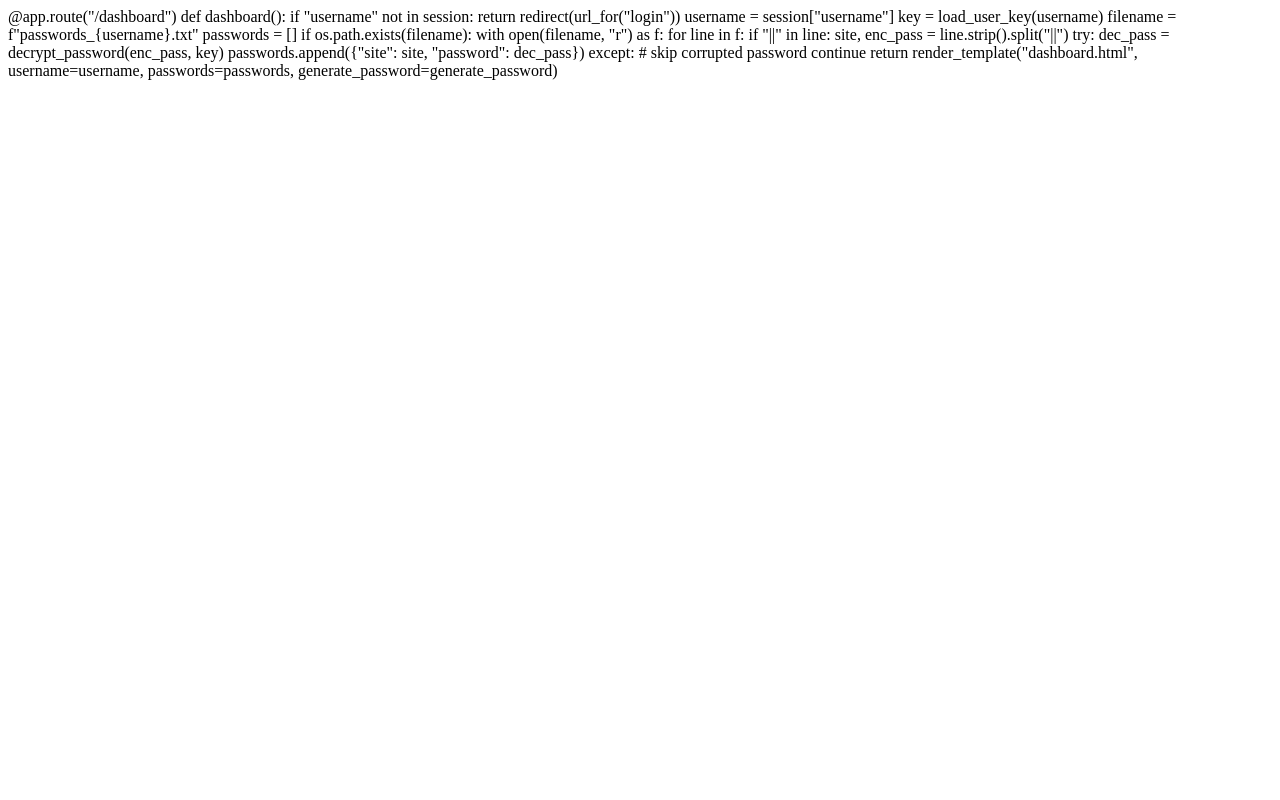
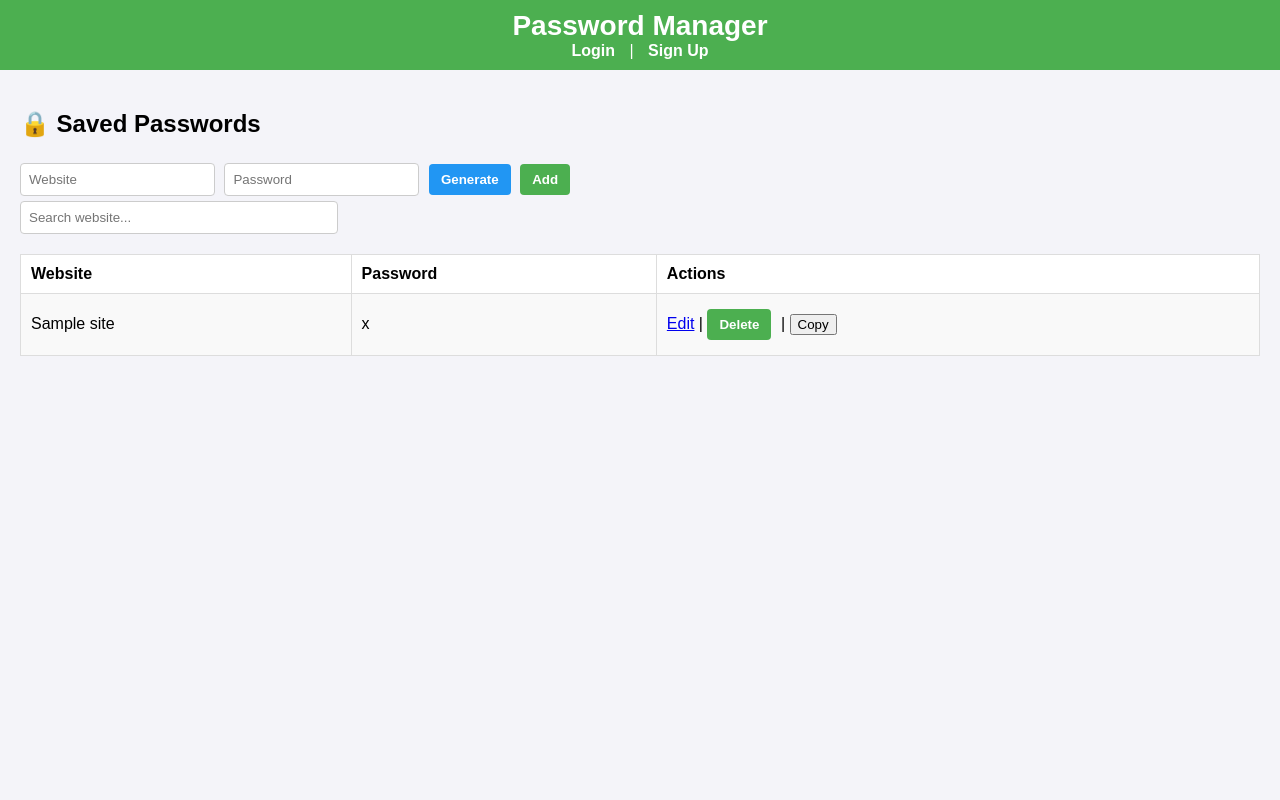
Before and after one commit to 24Manish-ctr/password_manager, a Flask app: template templates/dashboard.html in a window 1280 px wide. Run offline with Flask 3, Linux system fonts and the light colour scheme; the template is opened without the code that fills it: most values are stand-ins (such as "Sample title", 1, 10 or a date in 2020).

Commit message:
Update dashboard.html

```diff
--- a/templates/dashboard.html
+++ b/templates/dashboard.html
@@ -1,23 +1,49 @@
-@app.route("/dashboard")
-def dashboard():
-    if "username" not in session:
-        return redirect(url_for("login"))
+{% extends "base.html" %}
+{% block content %}
+<h2>🔒 Saved Passwords</h2>
 
-    username = session["username"]
-    key = load_user_key(username)
-    filename = f"passwords_{username}.txt"
-    passwords = []
+<!-- Add Password Form -->
+<form action="{{ url_for('add_password') }}" method="POST">
+    <input type="text" name="website" placeholder="Website" required>
+    <input type="text" name="password" id="password" placeholder="Password" required>
+    <button type="button" onclick="document.getElementById('password').value='{{ generate_password() }}'">Generate</button>
+    <button type="submit">Add</button>
+</form>
 
-    if os.path.exists(filename):
-        with open(filename, "r") as f:
-            for line in f:
-                if "||" in line:
-                    site, enc_pass = line.strip().split("||")
-                    try:
-                        dec_pass = decrypt_password(enc_pass, key)
-                        passwords.append({"site": site, "password": dec_pass})
-                    except:
-                        # skip corrupted password
-                        continue
+<!-- Search Bar -->
+<input type="text" id="search" placeholder="Search website..." onkeyup="filterTable()">
 
-    return render_template("dashboard.html", username=username, passwords=passwords, generate_password=generate_password)
+<!-- Password Table -->
+<table>
+    <tr>
+        <th>Website</th>
+        <th>Password</th>
+        <th>Actions</th>
+    </tr>
+    {% for pw in passwords %}
+    <tr>
+        <td>{{ pw.site }}</td>
+        <td>{{ pw.password }}</td>
+        <td>
+            <a href="{{ url_for('edit_password', site=pw.site) }}">Edit</a> |
+            <form action="{{ url_for('delete_password', site=pw.site) }}" method="POST" style="display:inline;">
+                <button type="submit">Delete</button>
+            </form> |
+            <button onclick="navigator.clipboard.writeText('{{ pw.password }}')">Copy</button>
+        </td>
+    </tr>
+    {% endfor %}
+</table>
+
+<script>
+function filterTable() {
+    let input = document.getElementById('search').value.toLowerCase();
+    let rows = document.querySelectorAll('table tr');
+    rows.forEach((row, index) => {
+        if(index === 0) return; // Skip header
+        let site = row.cells[0].textContent.toLowerCase();
+        row.style.display = site.includes(input) ? '' : 'none';
+    });
+}
+</script>
+{% endblock %}
```
